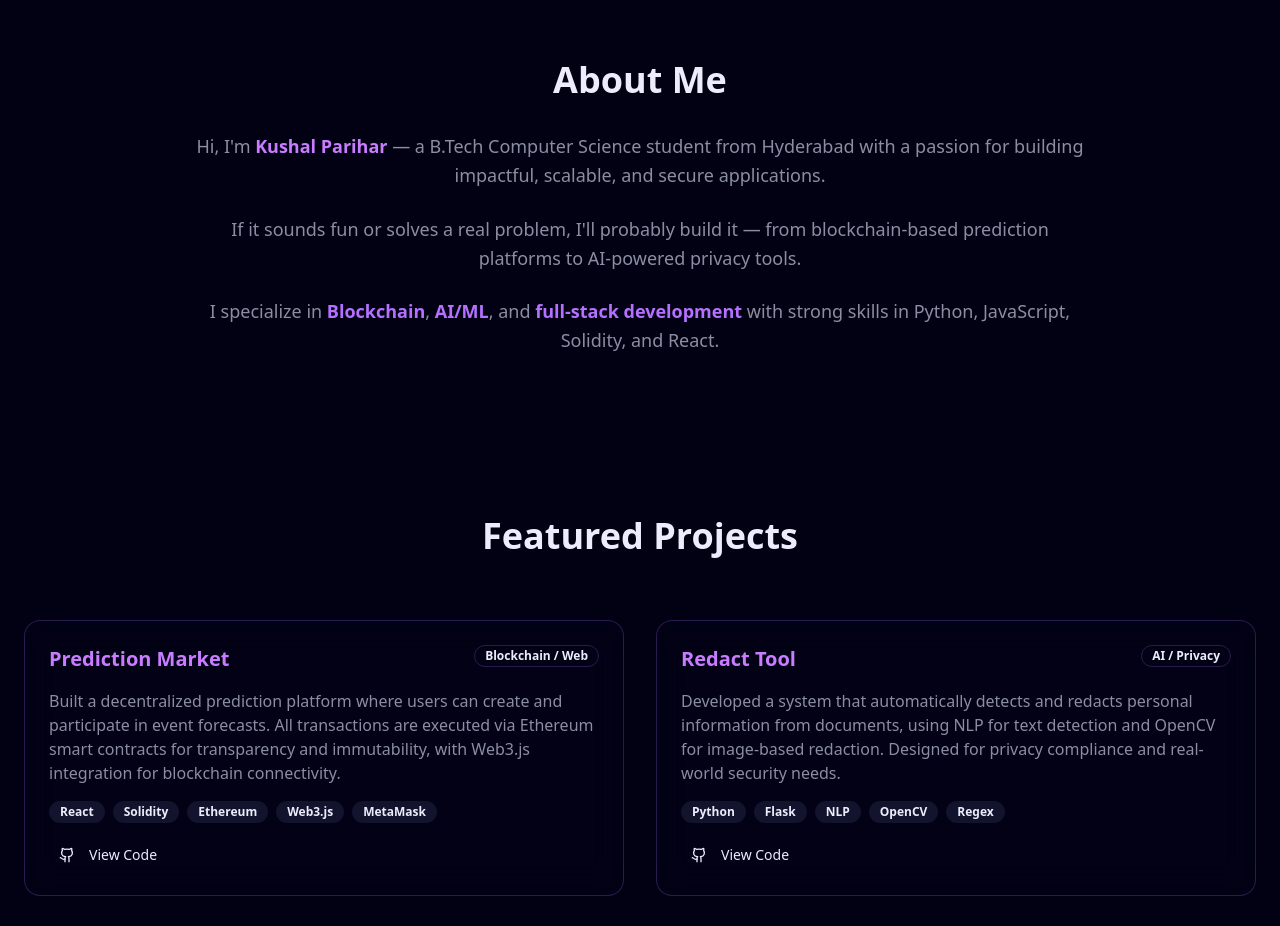
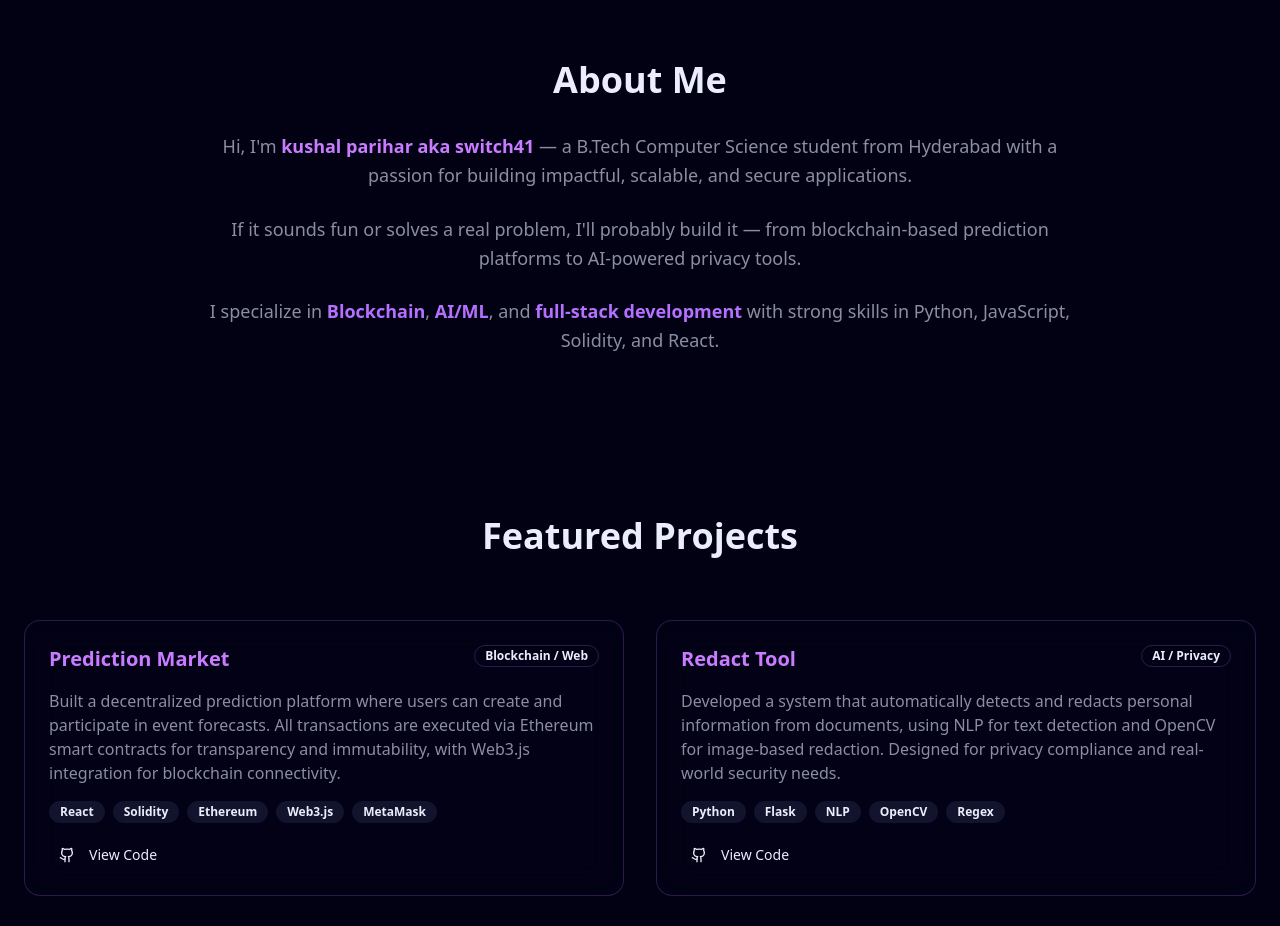
Before and after one commit to switch41/portfolio, a React (Vite) app: page / in a window 1280 px wide. Shown: the part 820-1746 px from the top of the page. Built offline with nearby package versions, Linux system fonts and the light colour scheme; no server answers; what @convex-dev/auth would draw is missing.

Commit message:
feat: Implement dark theme, update content, and polish UI for portfolio website

```diff
--- a/src/pages/Landing.tsx
+++ b/src/pages/Landing.tsx
@@ -252,7 +252,7 @@ export default function Landing() {
             <h2 className="text-4xl font-bold mb-8 text-foreground">About Me</h2>
             <div className="text-lg text-muted-foreground space-y-6 leading-relaxed">
               <p>
-                Hi, I'm <span className="text-primary font-semibold">Kushal Parihar</span> — a B.Tech Computer Science student from Hyderabad with a passion for building impactful, scalable, and secure applications.
+                Hi, I'm <span className="text-primary font-semibold">kushal parihar aka switch41</span> — a B.Tech Computer Science student from Hyderabad with a passion for building impactful, scalable, and secure applications.
               </p>
               <p>
                 If it sounds fun or solves a real problem, I'll probably build it — from blockchain-based prediction platforms to AI-powered privacy tools.
```
